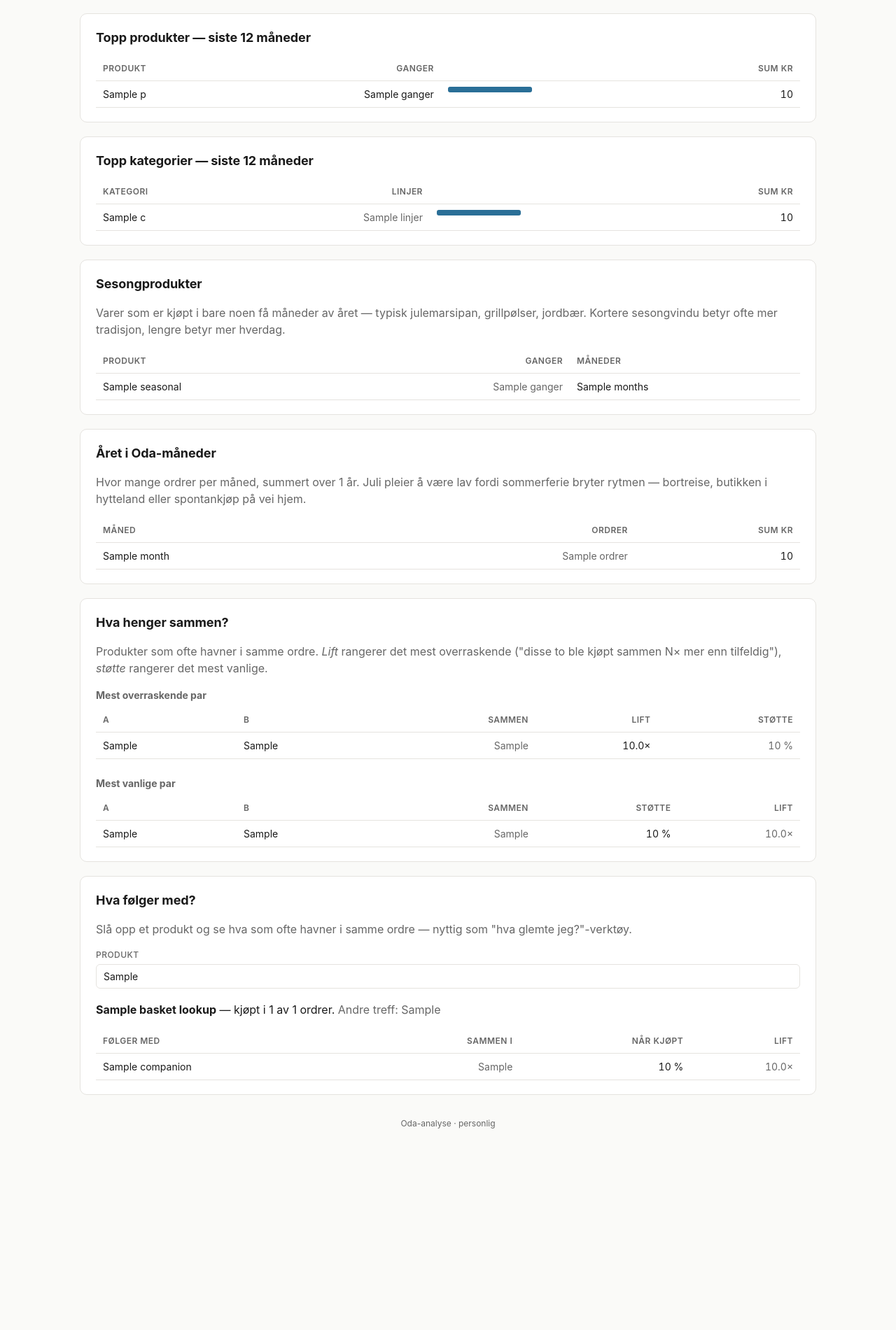
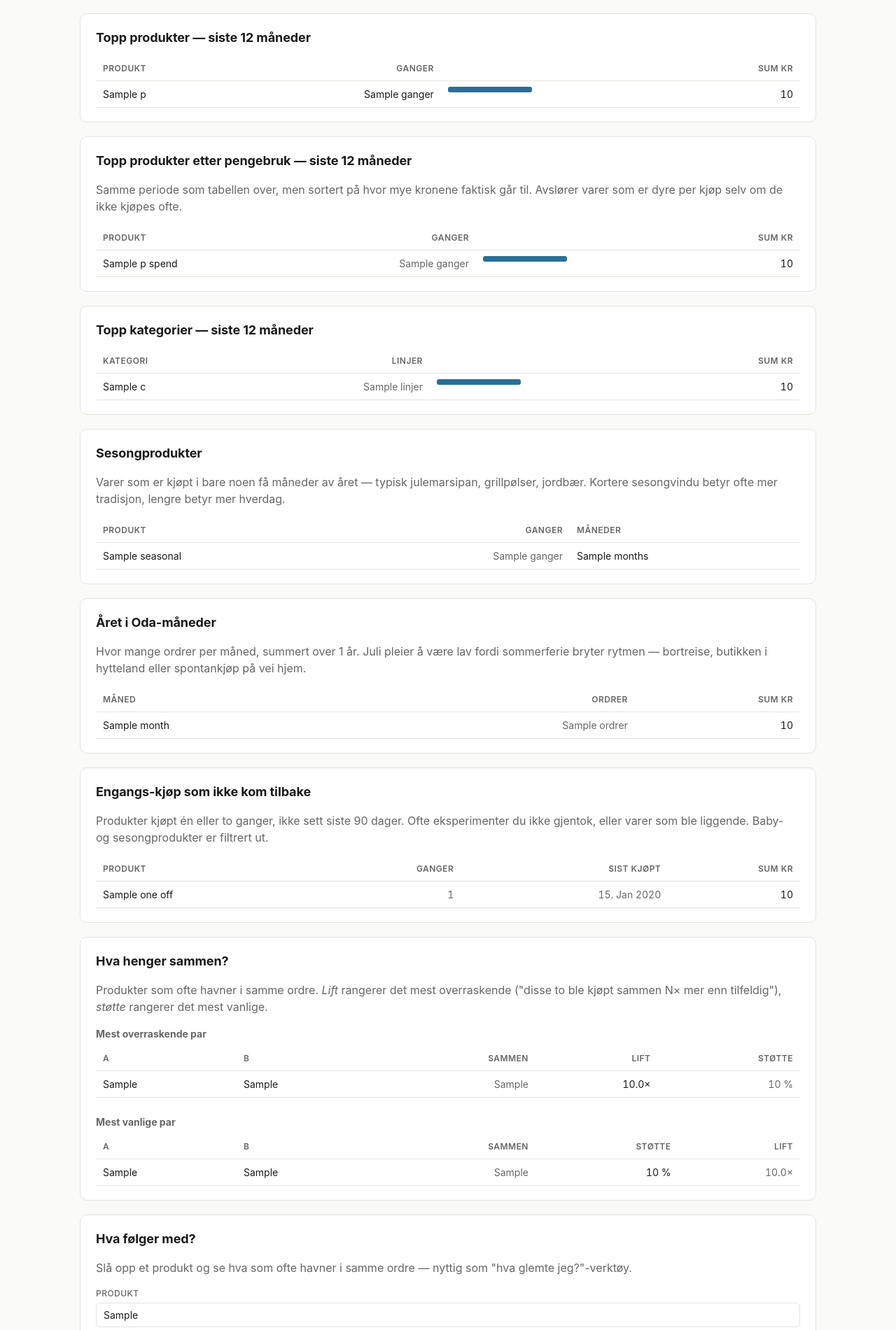
Before and after one commit to mhellevang/min-oda, a FastAPI app: template min_oda/web/templates/innsikt.html in a window 1280 px wide. Shown: the part 2134-4035 px from the top of the page at 70% size. Before the commit the page ends 3747 px from the top, so only its background shows below. Run offline with FastAPI, Linux system fonts and the light colour scheme; the template is opened without the code that fills it: most values are stand-ins (such as "Sample title", 1, 10 or a date in 2020).

Commit message:
Legg til topp pengebruk og engangs-kjøp på /innsikt
To nye seksjoner som peker på navngitte produkter, ikke abstrakte
direksjons-signaler:

- Topp produkter etter pengebruk siste 12 mnd (krysset mellom dagens
  topp-etter-antall og topp-kategorier-etter-kr).
- Engangs-kjøp som ikke kom tilbake: produkter kjøpt 1-2 ganger,
  ikke sett siste 90 dager. Baby- og sesongprodukter filtreres ut.

Co-Authored-By: Claude Opus 4.7 (1M context) <noreply@anthropic.com>

```diff
--- a/min_oda/web/innsikt.py
+++ b/min_oda/web/innsikt.py
@@ -109,6 +109,31 @@ def top_products(lines: pd.DataFrame, months: int = 12, n: int = 15) -> list[dic
             "ganger": int(r["ganger"]),
             "sum_kr": float(r["sum_kr"]),
             "bar_pct": int(r["ganger"] / max_g * 100),
+        }
+        for _, r in df.iterrows()
+    ]
+
+
+def top_products_by_spend(lines: pd.DataFrame, months: int = 12, n: int = 15) -> list[dict]:
+    cutoff = pd.Timestamp.now(tz="UTC") - pd.Timedelta(days=months * 30)
+    recent = lines[lines["date"] >= cutoff]
+    df = (
+        recent.dropna(subset=["product_name"])
+        .groupby("product_name")
+        .agg(ganger=("order_id", "nunique"), sum_kr=("line_total", "sum"))
+        .sort_values("sum_kr", ascending=False)
+        .head(n)
+        .reset_index()
+    )
+    if df.empty:
+        return []
+    max_kr = float(df["sum_kr"].max())
+    return [
+        {
+            "name": str(r["product_name"]),
+            "ganger": int(r["ganger"]),
+            "sum_kr": float(r["sum_kr"]),
+            "bar_pct": int(r["sum_kr"] / max_kr * 100) if max_kr else 0,
         }
         for _, r in df.iterrows()
     ]
@@ -366,6 +391,53 @@ def july_gap(orders: pd.DataFrame) -> dict:
     return {"rows": rows, "n_years": n_years}
 
 
+# ---------- engangs-kjøp ----------------------------------------------
+
+
+def one_off_purchases(
+    lines: pd.DataFrame, max_buys: int = 2, stale_days: int = 90, n: int = 20
+) -> list[dict]:
+    df = lines.dropna(subset=["product_id", "product_name", "date"])
+    if df.empty:
+        return []
+    cutoff = pd.Timestamp.now(tz="UTC") - pd.Timedelta(days=stale_days)
+
+    grouped = (
+        df.groupby("product_id")
+        .agg(
+            count=("order_id", "nunique"),
+            last=("date", "max"),
+            sum_kr=("line_total", "sum"),
+            name=("product_name", lambda s: s.mode().iat[0] if not s.mode().empty else s.iat[0]),
+        )
+        .reset_index()
+    )
+    candidates = grouped[(grouped["count"] <= max_buys) & (grouped["last"] <= cutoff)]
+    if candidates.empty:
+        return []
+
+    baby_pat = (
+        r"bleier|stellekluter|våtservietter\s+baby|morsmelk|nan\s+1|nan\s+pro|"
+        r"barnegrøt|tåteflaske"
+    )
+    candidates = candidates[~_kw(candidates["name"], baby_pat)]
+    seasonal_names = {s["name"] for s in seasonal_products(lines, n=500)}
+    candidates = candidates[~candidates["name"].isin(seasonal_names)]
+    if candidates.empty:
+        return []
+
+    candidates = candidates.sort_values("sum_kr", ascending=False).head(n)
+    return [
+        {
+            "name": str(r["name"]),
+            "count": int(r["count"]),
+            "last_date": r["last"],
+            "sum_kr": float(r["sum_kr"]),
+        }
+        for _, r in candidates.iterrows()
+    ]
+
+
 # ---------- basket-analyse --------------------------------------------
 
 
--- a/min_oda/web/main.py
+++ b/min_oda/web/main.py
@@ -572,7 +572,9 @@ def innsikt_page(request: Request, q: str = "") -> HTMLResponse:
             "health": innsikt.health(lines),
             "beverages": innsikt.beverages(lines),
             "top_p": innsikt.top_products(lines),
+            "top_p_spend": innsikt.top_products_by_spend(lines),
             "top_c": innsikt.top_categories(lines),
+            "one_off": innsikt.one_off_purchases(lines),
             "seasonal": innsikt.seasonal_products(lines),
             "july": innsikt.july_gap(orders),
             "basket_lift": innsikt.top_lift_pairs(pairs, name_map),
--- a/min_oda/web/templates/innsikt.html
+++ b/min_oda/web/templates/innsikt.html
@@ -219,6 +219,32 @@
 </section>
 {% endif %}
 
+{# ---------- topp produkter etter pengebruk ---------- #}
+{% if top_p_spend %}
+<section>
+  <h2>Topp produkter etter pengebruk — siste 12 måneder</h2>
+  <p class="muted">
+    Samme periode som tabellen over, men sortert på hvor mye kronene faktisk
+    går til. Avslører varer som er dyre per kjøp selv om de ikke kjøpes ofte.
+  </p>
+  <table>
+    <thead>
+      <tr><th>Produkt</th><th class="num">Ganger</th><th></th><th class="num">Sum kr</th></tr>
+    </thead>
+    <tbody>
+      {% for p in top_p_spend %}
+      <tr>
+        <td>{{ p.name }}</td>
+        <td class="num muted">{{ p.ganger }}</td>
+        <td><div class="bar-bg"><div class="bar" style="width: {{ p.bar_pct }}%"></div></div></td>
+        <td class="num">{{ "{:,.0f}".format(p.sum_kr).replace(",", " ") }}</td>
+      </tr>
+      {% endfor %}
+    </tbody>
+  </table>
+</section>
+{% endif %}
+
 {# ---------- topp kategorier ---------- #}
 {% if top_c %}
 <section>
@@ -290,6 +316,38 @@
     </tbody>
   </table>
 </section>
+
+{# ---------- engangs-kjøp ---------- #}
+{% if one_off %}
+<section>
+  <h2>Engangs-kjøp som ikke kom tilbake</h2>
+  <p class="muted">
+    Produkter kjøpt én eller to ganger, ikke sett siste 90 dager. Ofte
+    eksperimenter du ikke gjentok, eller varer som ble liggende. Baby-
+    og sesongprodukter er filtrert ut.
+  </p>
+  <table>
+    <thead>
+      <tr>
+        <th>Produkt</th>
+        <th class="num">Ganger</th>
+        <th class="num">Sist kjøpt</th>
+        <th class="num">Sum kr</th>
+      </tr>
+    </thead>
+    <tbody>
+      {% for o in one_off %}
+      <tr>
+        <td>{{ o.name }}</td>
+        <td class="num muted">{{ o.count }}</td>
+        <td class="num muted">{{ o.last_date.strftime('%d. %b %Y') }}</td>
+        <td class="num">{{ "{:,.0f}".format(o.sum_kr).replace(",", " ") }}</td>
+      </tr>
+      {% endfor %}
+    </tbody>
+  </table>
+</section>
+{% endif %}
 
 {# ---------- basket ---------- #}
 {% if basket_lift or basket_support %}
```
